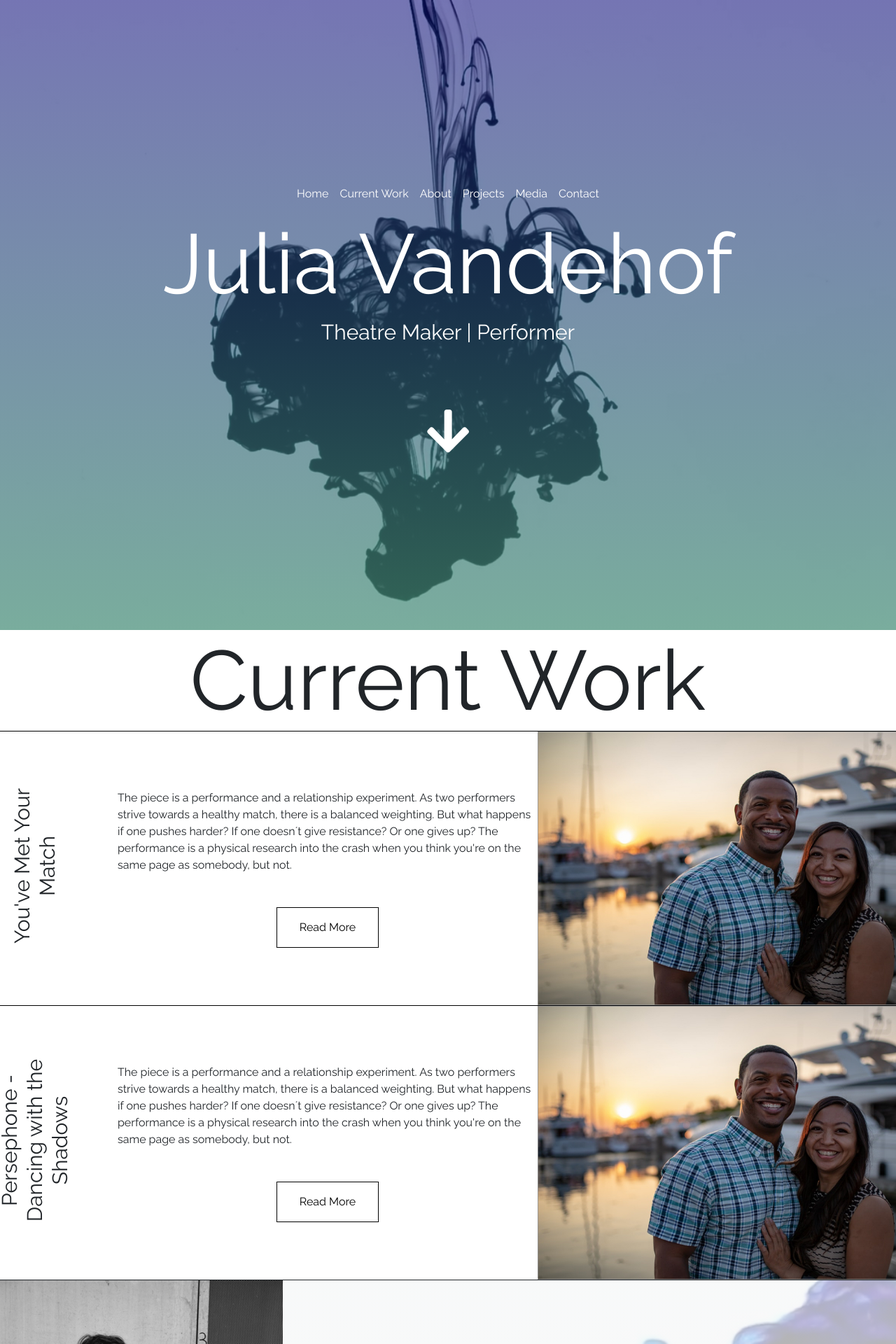
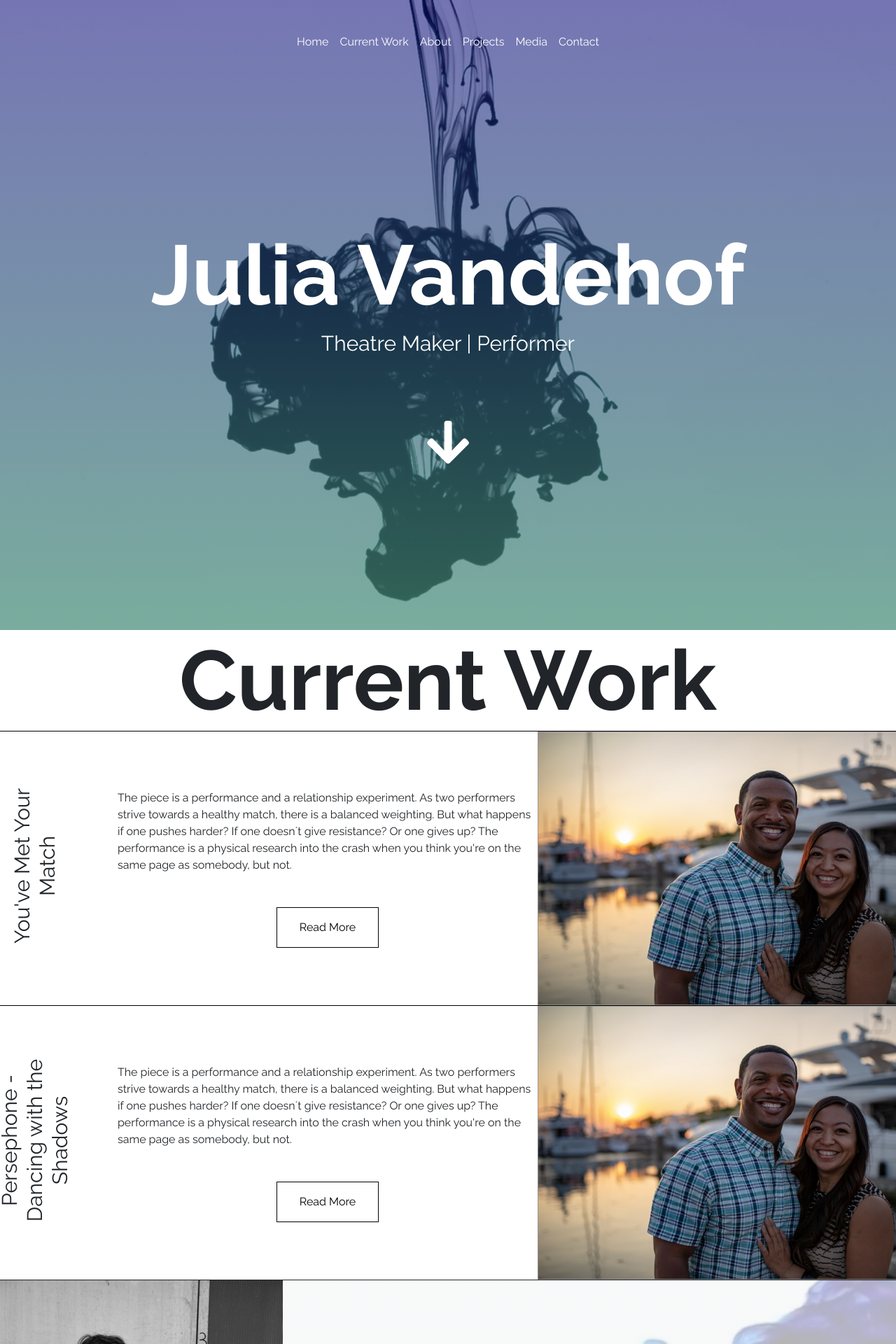
Before and after one commit to matteocarpi/julia, a Jekyll site: the page built from index.md, in a window 1280 px wide. Shown: the top 1920 px of the page at 70% size. Built offline with Jekyll 4.4.1, drawn with Linux system fonts in a browser that asks for light colours.

Commit message:
title slide spacing

```diff
--- a/_sass/universal.scss
+++ b/_sass/universal.scss
@@ -13,12 +13,19 @@
 }
 h1 {
   font-size: 120px;
+  font-weight: 700;
 }
 h2 {
   font-size: 70px;
 }
 h3 {
   font-size: 30px;
+}
+nav {
+  margin-top: 2rem;
+}
+.grow {
+  flex-grow: 1;
 }
 .button {
   padding: 1rem 2rem;
```
